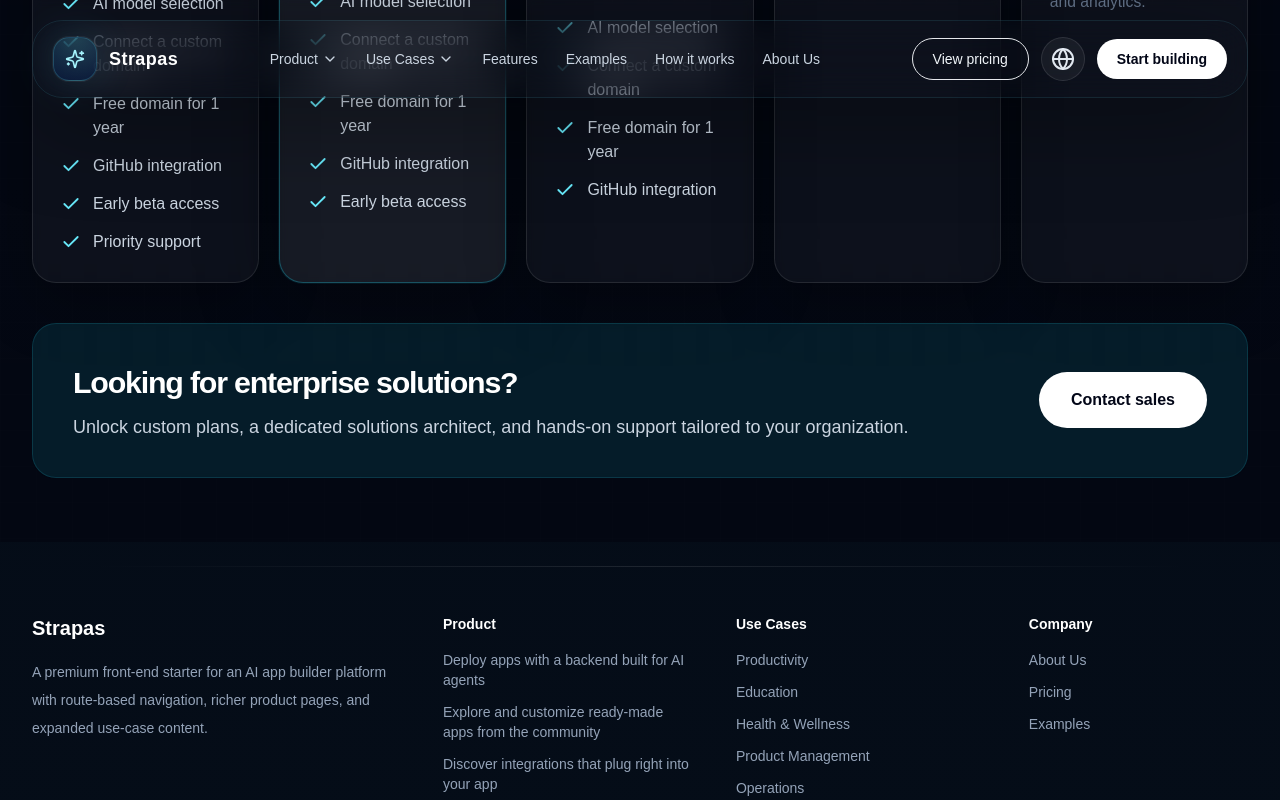
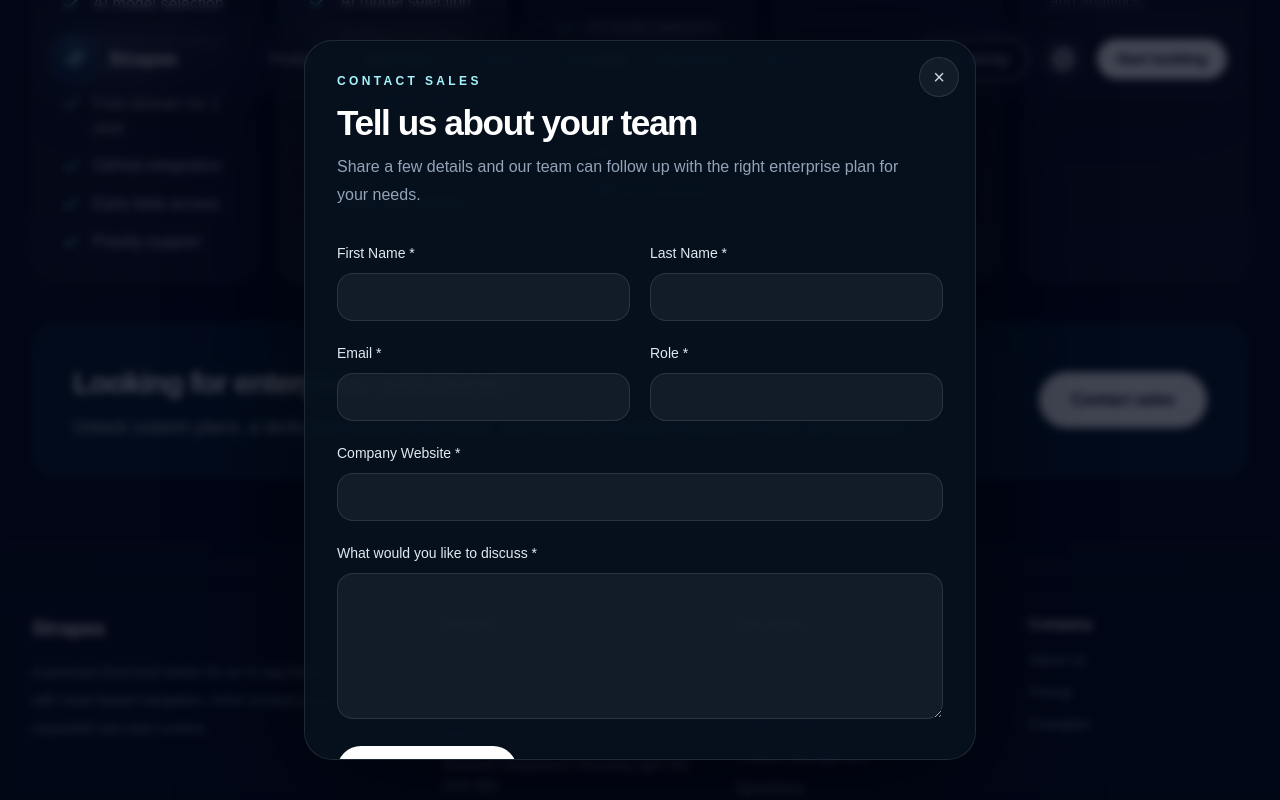
Before and after one commit to jsanchezsr1/strapas-frontend, a Next.js app: page /pricing in a window 1280 px wide. Both pictures are taken after a click on the button "Contact sales". Shown: the part 1304-2104 px from the top of the page. Built offline with nearby package versions, Linux system fonts and the light colour scheme.

Commit message:
Added contact sales modal

```diff
--- a/app/pricing/page.tsx
+++ b/app/pricing/page.tsx
@@ -127,6 +127,7 @@ function PricingCard({
 
 export default function PricingPage() {
   const [billingPeriod, setBillingPeriod] = useState<BillingPeriod>('yearly');
+  const [isContactModalOpen, setIsContactModalOpen] = useState(false);
   const { language } = useLanguage();
   const copy = getPricingCopy(language);
 
@@ -203,11 +204,107 @@ export default function PricingPage() {
             </p>
           </div>
 
-          <button className="inline-flex items-center justify-center rounded-full bg-white px-8 py-4 text-base font-semibold text-slate-950 transition hover:bg-slate-100">
+          <button
+            type="button"
+            onClick={() => setIsContactModalOpen(true)}
+            className="inline-flex items-center justify-center rounded-full bg-white px-8 py-4 text-base font-semibold text-slate-950 transition hover:bg-slate-100"
+          >
             {copy.enterprise.cta}
           </button>
         </section>
       </section>
+
+      {isContactModalOpen ? (
+        <div className="fixed inset-0 z-50 flex items-center justify-center bg-slate-950/75 px-4 py-8 backdrop-blur-sm">
+          <div className="relative max-h-[90vh] w-full max-w-2xl overflow-y-auto rounded-[1.75rem] border border-white/10 bg-[#07111f]/95 p-6 shadow-[0_30px_120px_rgba(0,0,0,0.5)] sm:p-8">
+            <button
+              type="button"
+              aria-label="Close contact sales modal"
+              onClick={() => setIsContactModalOpen(false)}
+              className="absolute right-4 top-4 inline-flex h-10 w-10 items-center justify-center rounded-full border border-white/10 bg-white/5 text-xl text-slate-300 transition hover:bg-white/10 hover:text-white"
+            >
+              ×
+            </button>
+
+            <div className="pr-10">
+              <p className="text-xs font-semibold uppercase tracking-[0.28em] text-cyan-200">Contact Sales</p>
+              <h2 className="mt-4 text-3xl font-semibold tracking-[-0.04em] text-white sm:text-[2.2rem]">
+                Tell us about your team
+              </h2>
+              <p className="mt-3 max-w-2xl text-base leading-7 text-slate-400">
+                Share a few details and our team can follow up with the right enterprise plan for your needs.
+              </p>
+            </div>
+
+            <form className="mt-8 space-y-5">
+              <div className="grid gap-5 sm:grid-cols-2">
+                <label className="block">
+                  <span className="text-sm font-medium text-slate-200">First Name *</span>
+                  <input
+                    type="text"
+                    required
+                    className="mt-2 h-12 w-full rounded-2xl border border-white/10 bg-white/5 px-4 text-base text-white outline-none transition placeholder:text-slate-500 focus:border-cyan-300/60 focus:bg-white/8"
+                  />
+                </label>
+
+                <label className="block">
+                  <span className="text-sm font-medium text-slate-200">Last Name *</span>
+                  <input
+                    type="text"
+                    required
+                    className="mt-2 h-12 w-full rounded-2xl border border-white/10 bg-white/5 px-4 text-base text-white outline-none transition placeholder:text-slate-500 focus:border-cyan-300/60 focus:bg-white/8"
+                  />
+                </label>
+              </div>
+
+              <div className="grid gap-5 sm:grid-cols-2">
+                <label className="block">
+                  <span className="text-sm font-medium text-slate-200">Email *</span>
+                  <input
+                    type="email"
+                    required
+                    className="mt-2 h-12 w-full rounded-2xl border border-white/10 bg-white/5 px-4 text-base text-white outline-none transition placeholder:text-slate-500 focus:border-cyan-300/60 focus:bg-white/8"
+                  />
+                </label>
+
+                <label className="block">
+                  <span className="text-sm font-medium text-slate-200">Role *</span>
+                  <input
+                    type="text"
+                    required
+                    className="mt-2 h-12 w-full rounded-2xl border border-white/10 bg-white/5 px-4 text-base text-white outline-none transition placeholder:text-slate-500 focus:border-cyan-300/60 focus:bg-white/8"
+                  />
+                </label>
+              </div>
+
+              <label className="block">
+                <span className="text-sm font-medium text-slate-200">Company Website *</span>
+                <input
+                  type="url"
+                  required
+                  className="mt-2 h-12 w-full rounded-2xl border border-white/10 bg-white/5 px-4 text-base text-white outline-none transition placeholder:text-slate-500 focus:border-cyan-300/60 focus:bg-white/8"
+                />
+              </label>
+
+              <label className="block">
+                <span className="text-sm font-medium text-slate-200">What would you like to discuss *</span>
+                <textarea
+                  required
+                  rows={5}
+                  className="mt-2 w-full rounded-2xl border border-white/10 bg-white/5 px-4 py-3 text-base text-white outline-none transition placeholder:text-slate-500 focus:border-cyan-300/60 focus:bg-white/8"
+                />
+              </label>
+
+              <button
+                type="submit"
+                className="inline-flex h-12 w-full items-center justify-center rounded-full bg-white px-6 text-base font-semibold leading-none text-slate-950 transition hover:bg-slate-100 sm:w-auto sm:min-w-[180px]"
+              >
+                Submit
+              </button>
+            </form>
+          </div>
+        </div>
+      ) : null}
     </main>
   );
 }
```
